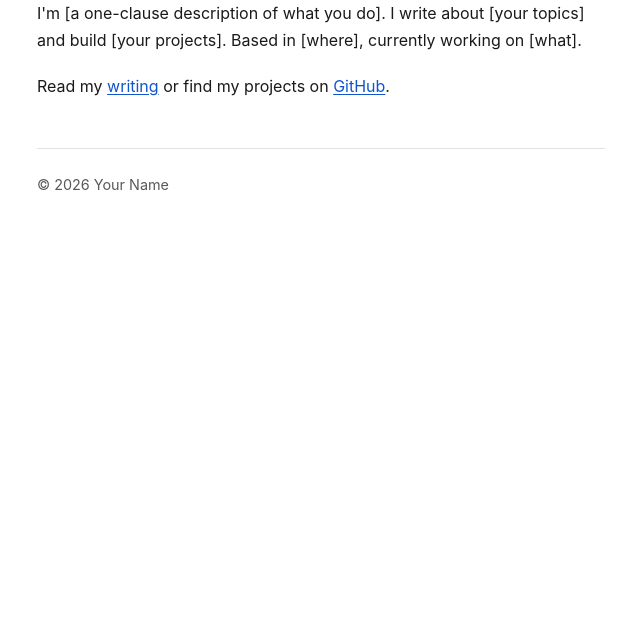
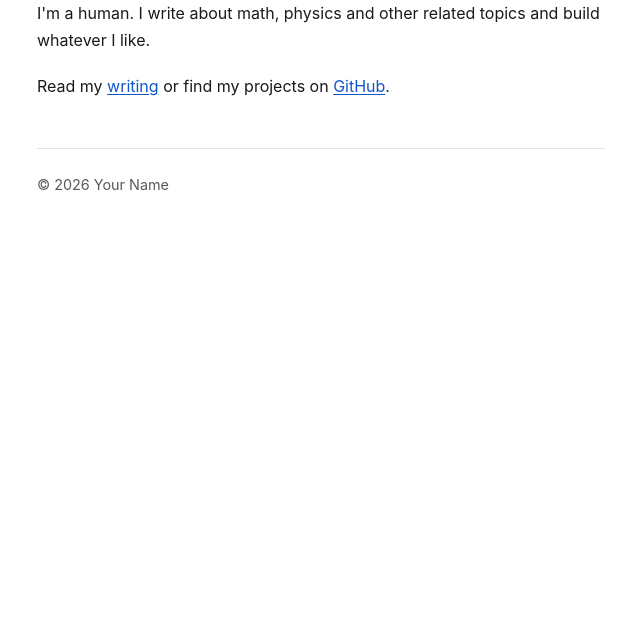
Before and after one commit to ioRo3781/ioRo3781.github.io, an Astro site: page / in a window 1280 px wide. Shown: the part 181-800 px from the top of the page, without its empty margins (319-959 px from the left). Built offline with nearby package versions, Linux system fonts and the light colour scheme; Astro itself is replaced by a stand-in of ours.

Commit message:
Update index.astro

```diff
--- a/src/pages/index.astro
+++ b/src/pages/index.astro
@@ -2,12 +2,11 @@
 import BaseLayout from '../layouts/BaseLayout.astro';
 ---
 
-<BaseLayout title="Your Name" description="Personal site of Your Name">
+<BaseLayout title="IDKyet" description="Future website with explanations on math, physics,...">
   <h1>Your Name</h1>
   <p>
-    I'm [a one-clause description of what you do]. I write about
-    [your topics] and build [your projects]. Based in [where], currently
-    working on [what].
+    I'm a human. I write about
+    math, physics and other related topics and build whatever I like.
   </p>
   <p>
     Read my <a href="/writing/">writing</a> or find my projects on <a href="https://github.com/ioRo3781">GitHub</a>.
```
